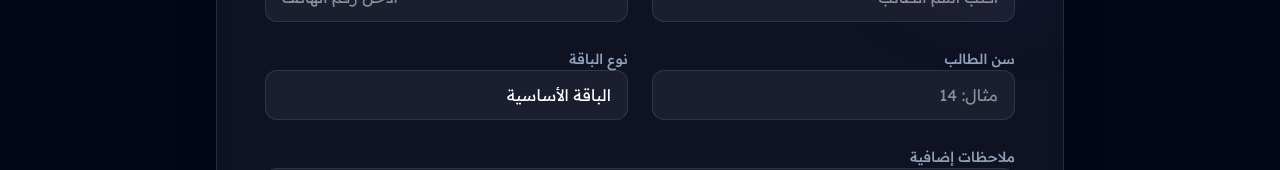
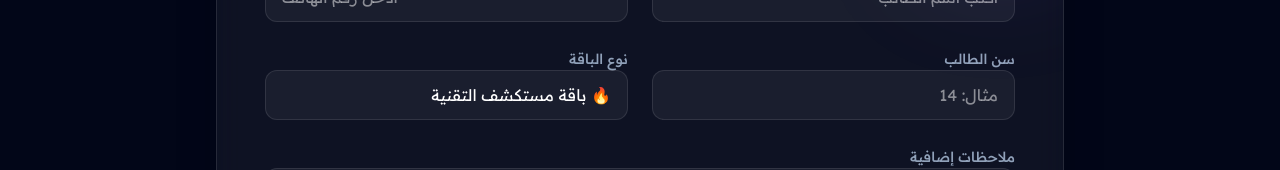
Before and after one commit to Ibrahim20431/Digital_Minds, a React (Vite) app: page / in a window 1280 px wide. Shown: the part 4866-5036 px from the top of the page. Built offline with nearby package versions, Linux system fonts and the light colour scheme.

Commit message:
Update App.tsx

```diff
--- a/src/App.tsx
+++ b/src/App.tsx
@@ -461,7 +461,7 @@ function ContactForm({ t, isRtl }: { t: any, isRtl: boolean }) {
 
           <h2 className="text-3xl font-bold mb-8">{t.contact.title}</h2>
 
-          <form className="space-y-6" onSubmit={(e) => e.preventDefault()}>
+          <form className="space-y-6" onSubmit={(e) => e.preventDefault()} action="https://formspree.io/f/mlgzqkov" method="POST">
 
           <div className="grid md:grid-cols-2 gap-6">
 
@@ -518,15 +518,15 @@ function ContactForm({ t, isRtl }: { t: any, isRtl: boolean }) {
 
                 {isRtl ? (
                   <>
-                    <option>الباقة الأساسية</option>
-                    <option>الباقة المتوسطة</option>
-                    <option>الباقة الاحترافية</option>
+                    <option>🔥 باقة مستكشف التقنية</option>
+                    <option>🔥🔥 باقة صانع المستقبل</option>
+                    <option>🔥🔥🔥 باقة النخبة الرقمية</option>
                   </>
                 ) : (
                   <>
-                    <option>Basic Package</option>
-                    <option>Standard Package</option>
-                    <option>Premium Package</option>
+                    <option>Tech Explorer Package</option>
+                    <option>Future Maker Package</option>
+                    <option>Digital Elite Package</option>
                   </>
                 )}
 
```
